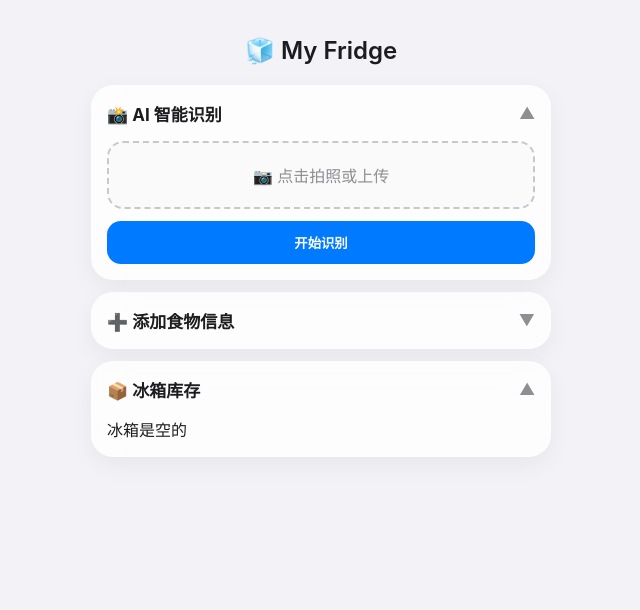
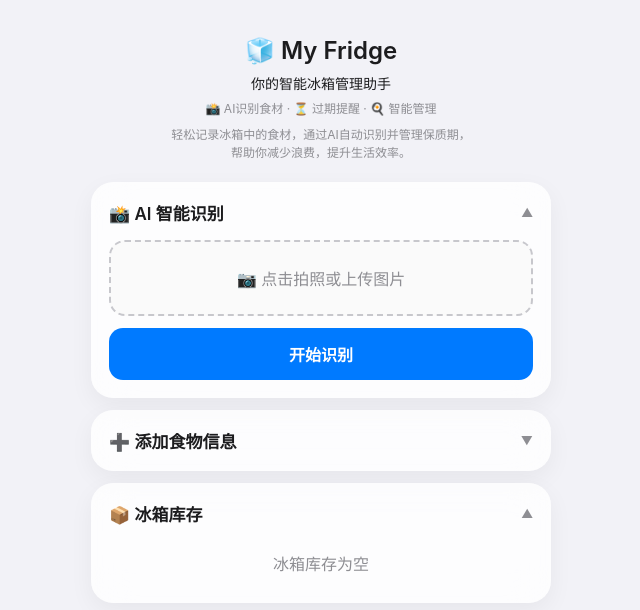
Before and after one commit to hejiani0628/my-fridge, a website: page index.html in a window 1280 px wide. Both pictures are taken after a click on the button "开始识别". Shown: the whole page, without its empty margins (319-959 px from the left). Drawn offline with Linux system fonts and the light colour scheme.

Commit message:
index.html

```diff
--- a/index.html
+++ b/index.html
@@ -5,59 +5,51 @@
 <meta name="viewport" content="width=device-width, initial-scale=1.0">
 <title>🧊 My Fridge</title>
 <style>
-    body { font-family: -apple-system, sans-serif; background: #f2f2f7; margin: 0; padding: 16px; color: #1c1c1e; }
+    body { font-family: -apple-system, BlinkMacSystemFont, "SF Pro Text", sans-serif; background: #f2f2f7; margin: 0; padding: 16px; color: #1c1c1e; }
     .container { max-width: 460px; margin: auto; }
-    h2 { text-align: center; font-weight: 600; }
+    h2 { text-align: center; font-weight: 600; margin-bottom: 8px; }
 
-    /* 卡片通用样式 */
-    .card {
-        background: rgba(255,255,255,0.8);
-        backdrop-filter: blur(20px);
-        border-radius: 22px;
-        padding: 16px;
-        margin-bottom: 12px;
-        box-shadow: 0 8px 24px rgba(0,0,0,0.05);
-        overflow: hidden;
-    }
+    /* --- 找回你的小标题样式 --- */
+    .subtitle { text-align: center; margin-bottom: 20px; color: #8e8e93; }
+    .subtitle .title { font-size: 14px; font-weight: 500; color: #1c1c1e; }
+    .subtitle .tags { font-size: 12px; margin-top: 6px; }
+    .subtitle .desc { font-size: 12px; margin-top: 10px; line-height: 1.5; }
 
-    /* 标题栏 - 可点击折叠 */
-    .card-header {
-        display: flex;
-        justify-content: space-between;
-        align-items: center;
-        cursor: pointer;
-    }
-    .card-header h3 { margin: 0; font-size: 17px; }
-    .arrow { color: #8e8e93; transition: 0.3s; }
-
-    /* 折叠内容区域 */
+    /* 卡片与折叠样式 */
+    .card { background: rgba(255,255,255,0.8); backdrop-filter: blur(20px); border-radius: 22px; padding: 18px; margin-bottom: 12px; box-shadow: 0 8px 24px rgba(0,0,0,0.05); }
+    .card-header { display: flex; justify-content: space-between; align-items: center; cursor: pointer; }
+    .card-header h3 { margin: 0; font-size: 17px; font-weight: 600; }
+    .arrow { color: #8e8e93; transition: 0.3s; font-size: 12px; }
     .card-content { display: none; margin-top: 15px; }
     .card.active .card-content { display: block; }
     .card.active .arrow { transform: rotate(180deg); }
 
-    /* UI 组件 */
-    .upload-box {
-        border: 2px dashed #c7c7cc; border-radius: 16px; padding: 20px;
-        text-align: center; color: #8e8e93; background: #fafafa;
-    }
-    input {
-        width: 100%; padding: 12px; margin-top: 10px; border-radius: 12px;
-        border: 1px solid #d1d1d6; box-sizing: border-box;
-    }
-    button {
-        width: 100%; padding: 12px; margin-top: 12px; border-radius: 14px;
-        border: none; background: #007aff; color: white; font-weight: 600;
-    }
-    #preview { width: 100%; margin-top: 10px; border-radius: 12px; display: none; }
+    /* 上传组件 */
+    .upload-box { border: 2px dashed #c7c7cc; border-radius: 16px; padding: 24px; text-align: center; color: #8e8e93; background: #fafafa; cursor: pointer; }
+    input { width: 100%; padding: 12px; margin-top: 10px; border-radius: 12px; border: 1px solid #d1d1d6; box-sizing: border-box; font-size: 15px; }
+    button { width: 100%; padding: 14px; margin-top: 12px; border-radius: 14px; border: none; background: #007aff; color: white; font-weight: 600; font-size: 16px; }
+    button:active { transform: scale(0.98); opacity: 0.9; }
+    #preview { width: 100%; margin-top: 12px; border-radius: 14px; display: none; box-shadow: 0 4px 12px rgba(0,0,0,0.1); }
 
     /* 列表项 */
-    .item { background: white; padding: 12px; border-radius: 14px; margin-top: 8px; border: 1px solid #f0f0f5; }
+    .item { background: white; padding: 14px; border-radius: 16px; margin-top: 10px; border: 1px solid #efeff4; }
+    .item b { font-size: 16px; }
+    hr { border: none; height: 1px; background: #f2f2f7; margin: 10px 0; }
 </style>
 </head>
 <body>
 
 <div class="container">
     <h2>🧊 My Fridge</h2>
+
+    <div class="subtitle">
+        <div class="title">你的智能冰箱管理助手</div>
+        <div class="tags">📸 AI识别食材 · ⏳ 过期提醒 · 🍳 智能管理</div>
+        <div class="desc">
+            轻松记录冰箱中的食材，通过AI自动识别并管理保质期，<br>
+            帮助你减少浪费，提升生活效率。
+        </div>
+    </div>
 
     <div class="card active" id="aiCard">
         <div class="card-header" onclick="toggleCard('aiCard')">
@@ -66,7 +58,7 @@
         </div>
         <div class="card-content">
             <div class="upload-box" onclick="document.getElementById('imageInput').click()">
-                📷 点击拍照或上传
+                📷 点击拍照或上传图片
             </div>
             <input type="file" id="imageInput" accept="image/*" capture="environment" style="display:none">
             <img id="preview">
@@ -80,9 +72,9 @@
             <span class="arrow">▼</span>
         </div>
         <div class="card-content">
-            <input id="name" placeholder="食物名称">
-            <input id="days" type="number" placeholder="保质期 (天)">
-            <input id="category" placeholder="分类">
+            <input id="name" placeholder="食物名称 (例如: 西红柿)">
+            <input id="days" type="number" placeholder="建议保质期 (天)">
+            <input id="category" placeholder="分类 (例如: 蔬菜)">
             <button onclick="addFood()" style="background:#34c759">确认添加到冰箱</button>
         </div>
     </div>
@@ -101,12 +93,11 @@
 <script>
     let currentFile = null;
 
-    // 折叠切换函数
     function toggleCard(id) {
         document.getElementById(id).classList.toggle('active');
     }
 
-    // 图片压缩函数
+    // 图片压缩逻辑
     async function compressImage(file) {
         return new Promise((resolve) => {
             const reader = new FileReader();
@@ -127,7 +118,6 @@
         });
     }
 
-    // 图片选择预览
     document.getElementById("imageInput").addEventListener("change", e => {
         const file = e.target.files[0];
         if (!file) return;
@@ -141,9 +131,8 @@
         reader.readAsDataURL(file);
     });
 
-    // AI 识别逻辑
     async function runAI() {
-        if (!currentFile) return alert("请先上传图片");
+        if (!currentFile) return alert("请先上传一张图片");
         const btn = document.getElementById("aiBtn");
         btn.innerText = "分析中...";
         btn.disabled = true;
@@ -157,39 +146,42 @@
             });
             const data = await res.json();
             if (res.ok) {
-                // 识别成功后自动展开添加卡片并填入数据
                 document.getElementById("name").value = data.name || "";
                 document.getElementById("days").value = data.days || "";
                 document.getElementById("category").value = data.category || "";
+                // 自动展开添加卡片
                 document.getElementById("addCard").classList.add("active");
-                alert("识别成功！已填入信息卡片。");
-            } else { alert("失败：" + data.error); }
-        } catch (err) { alert("网络超时"); }
+                alert("识别成功！请核对信息。");
+            } else { alert("识别失败：" + (data.error || "接口异常")); }
+        } catch (err) { alert("网络连接超时"); }
         btn.innerText = "开始识别";
         btn.disabled = false;
     }
 
-    // 添加到本地
     function addFood() {
         const name = document.getElementById("name").value;
-        if (!name) return alert("名称不能为空");
+        if (!name) return alert("请填写食物名称");
         let foods = JSON.parse(localStorage.getItem("foods") || "[]");
-        foods.unshift({ name, days: document.getElementById("days").value, category: document.getElementById("category").value });
+        foods.unshift({
+            name,
+            days: document.getElementById("days").value,
+            category: document.getElementById("category").value
+        });
         localStorage.setItem("foods", JSON.stringify(foods));
         loadFoods();
-        // 清空并收起
+        // 重置并收起
         document.getElementById("name").value = "";
-        toggleCard('addCard');
+        document.getElementById("addCard").classList.remove("active");
     }
 
     function loadFoods() {
         const list = document.getElementById("list");
         let foods = JSON.parse(localStorage.getItem("foods") || "[]");
-        list.innerHTML = foods.length ? "" : "冰箱是空的";
+        list.innerHTML = foods.length ? "" : '<div style="text-align:center;color:#8e8e93;padding:10px;">冰箱库存为空</div>';
         foods.forEach(f => {
             const div = document.createElement("div");
             div.className = "item";
-            div.innerHTML = `<b>${f.name}</b> (${f.category})<br><small>⏳ ${f.days}天</small>`;
+            div.innerHTML = `<b>${f.name}</b> <span style="float:right;font-size:12px;color:#8e8e93">${f.category}</span><br><small>建议存放: ${f.days} 天</small>`;
             list.appendChild(div);
         });
     }
```
